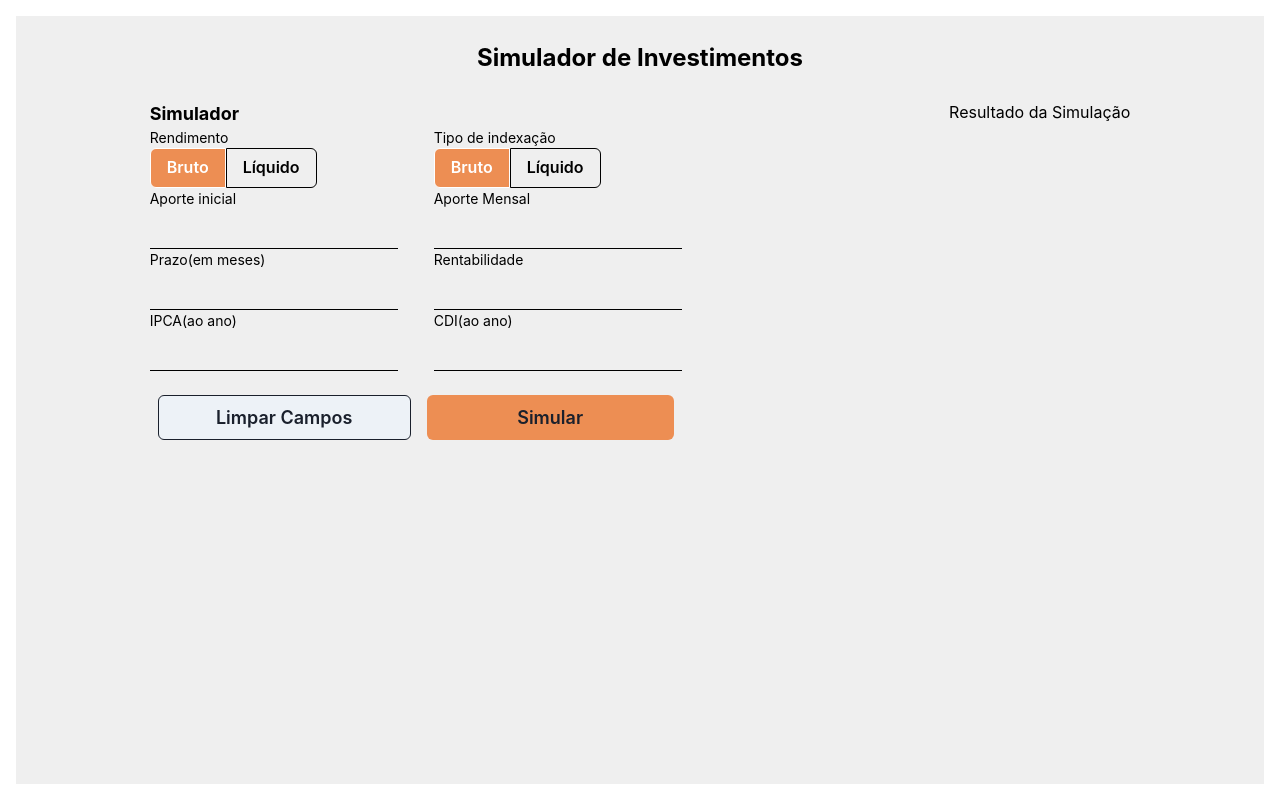
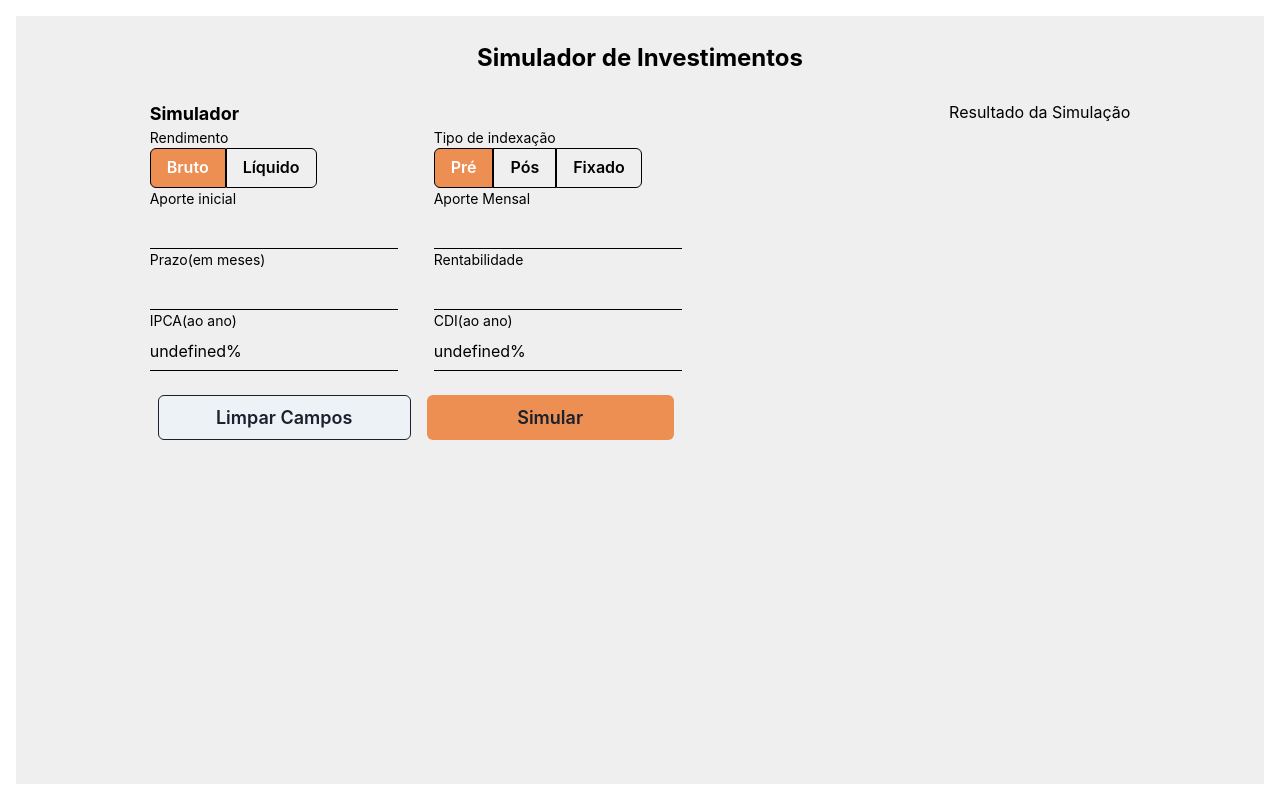
Before and after one commit to raw-vitor/desafio-frontend, a Next.js app: page / in a window 1280 px wide. Built offline with nearby package versions, Linux system fonts and the light colour scheme; no server answers.

Commit message:
toggle prop and design adjustment

```diff
--- a/src/components/ToggleButton/index.tsx
+++ b/src/components/ToggleButton/index.tsx
@@ -1,32 +1,35 @@
 import { useState } from "react";
-import { Button } from "@chakra-ui/react";
+import { Button, Flex } from "@chakra-ui/react";
 
-export const ToggleButton = () => {
+type ToggleButtonType = {
+  labels: string[];
+};
+
+export const ToggleButton = (data: ToggleButtonType) => {
   const [active, setActive] = useState(0);
   return (
-    <>
-      <Button
-        _hover={{ bg: "orange.50" }}
-        colorScheme="orange"
-        border="1px solid"
-        borderRightRadius="0"
-        color={active == 0 ? "white" : "black"}
-        bg={active == 0 ? "orange.50" : "transparent"}
-        onClick={() => setActive(0)}
-      >
-        Bruto
-      </Button>
-      <Button
-        _hover={{ bg: "orange.50" }}
-        colorScheme="orange"
-        border="1px solid"
-        borderLeftRadius="0"
-        color={active == 1 ? "white" : "black"}
-        bg={active == 1 ? "orange.50" : "transparent"}
-        onClick={() => setActive(1)}
-      >
-        Líquido
-      </Button>
-    </>
+    <Flex>
+      {data &&
+        data.labels.map((item) => (
+          <Button
+            key={item}
+            _hover={{ bg: "orange.50" }}
+            colorScheme="orange"
+            border="1px solid black"
+            _first={{ borderRightRadius: "0" }}
+            _last={{ borderLeftRadius: "0" }}
+            _notFirst={{ borderLeftRadius: "0" }}
+            _notLast={{ borderRightRadius: "0" }}
+            bg={
+              data.labels.indexOf(item) == active ? "orange.50" : "transparent"
+            }
+            color={data.labels.indexOf(item) == active ? "white" : "black"}
+            value={active}
+            onClick={() => setActive(data.labels.indexOf(item))}
+          >
+            {item}
+          </Button>
+        ))}
+    </Flex>
   );
 };
--- a/src/components/simulator/Simulator.tsx
+++ b/src/components/simulator/Simulator.tsx
@@ -23,7 +23,7 @@ export const Simulator = () => {
           <Flex direction="column">
             <FormControl>
               <Text fontSize={fontSize}>Rendimento</Text>
-              <ToggleButton />
+              <ToggleButton labels={["Bruto", "Líquido"]} />
             </FormControl>
             <FormControl>
               <Text fontSize={fontSize}>Aporte inicial</Text>
@@ -53,13 +53,14 @@ export const Simulator = () => {
                 bg="transparent"
                 borderBottomColor="black"
                 {...register("ipca")}
+                value={`${indicators && indicators[1].valor}%`}
               />
             </FormControl>
           </Flex>
           <Flex direction="column" ml="9">
             <FormControl>
               <Text fontSize={fontSize}>Tipo de indexação</Text>
-              <ToggleButton />
+              <ToggleButton labels={["Pré", "Pós", "Fixado"]} />
             </FormControl>
             <FormControl>
               <Text fontSize={fontSize}>Aporte Mensal</Text>
@@ -89,6 +90,7 @@ export const Simulator = () => {
                 bg="transparent"
                 borderBottomColor="black"
                 {...register("cdi")}
+                value={`${indicators && indicators[0].valor}%`}
               />
             </FormControl>
           </Flex>
```
